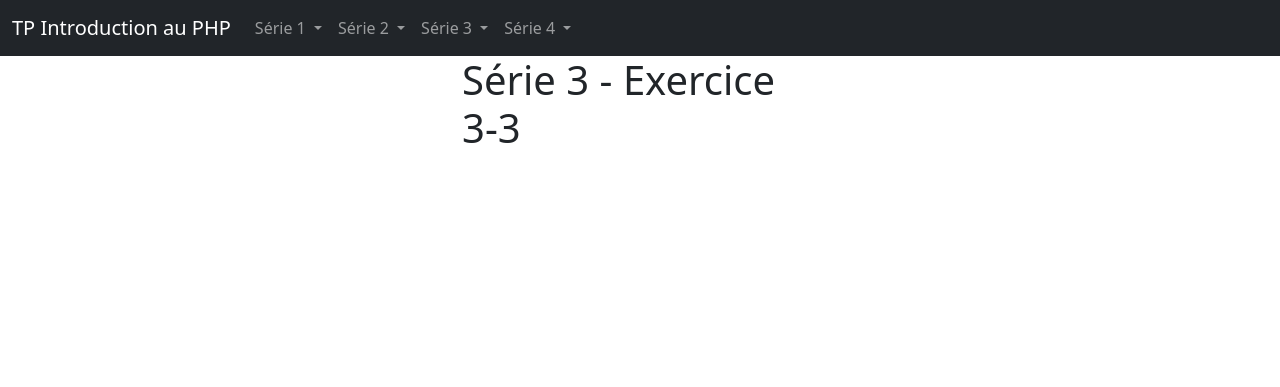
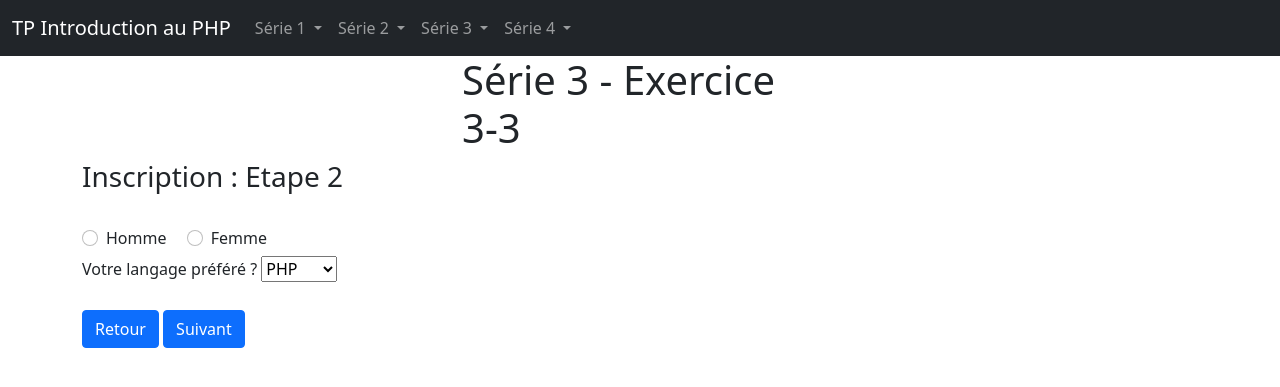
Before and after one commit to arthurmadecprevost/tp-intro-php, a PHP site: page /intro_php/serie3/exercice3-3.php?etape=2 in a window 1280 px wide. Shown: the top 387 px of the page. Run offline with PHP 8.4, Linux system fonts and the light colour scheme; the visitor is signed in with stand-in values (Sample User, id 1); some libraries are stand-ins or nearby versions.

Commit message:
Sérier 3 exo 3-3 fini

```diff
--- a/include/config.php
+++ b/include/config.php
@@ -1,8 +1,10 @@
 <?php
 
     $host="127.0.0.1";
-    $user="tp-intro-php";
-    $password="tpintrophp";
+    //$user="tp-intro-php";
+    $user="root";
+    //$password="tpintrophp";
+    $password="";
     $database="tp-intro-php";
 
     try {
--- a/serie3/exercice3-3.php
+++ b/serie3/exercice3-3.php
@@ -15,22 +15,101 @@
             </div>
         </div>
 <?php
-    if(!isset($_SESSION['num']))
+        if ($_GET['etape'] == 1 || !isset($_GET['etape']))
         {
-        $_SESSION['num'] = 1;
+?>
+        <h3>Inscription : Etape 1</h3><br>
+        <form action="exercice3-3.php?etape=2" method="post">
+            <div class="row">
+                <div class="col">
+                    <label>Prénom</label>
+                    <input type="text" class="form-control" name="first_name" placeholder="Prénom" required>
+                </div>
+                <div class="col">
+                    <label>Nom</label>
+                    <input type="text" class="form-control" name="last_name" placeholder="Prénom" required>
+                </div>
+            </div>
+            <div class="form-group">
+                <label for="exampleInputPassword1">Mot de passe</label>
+                <input type="password" class="form-control" name="password" placeholder="Password" required>
+            </div>
+            <div class="form-group">
+                <label for="exampleInputPassword1">Confirmation mot de passe</label>
+                <input type="password" class="form-control" name="confirm_password" placeholder="Password" required>
+            </div>
+            <br>
+            <button type="submit" name="suivant" class="btn btn-primary">Suivant</button>
+        </form>
+<?php
         }
-    else
+        elseif ($_GET['etape'] == 2)
         {
-        if(isset($_POST['suivant']) OR isset($_POST['valider']))
+            if (!isset($_SESSION['first_name']))
             {
-            $_SESSION['num']++;
+                $_SESSION['first_name'] = $_POST['first_name'];
+                $_SESSION['last_name'] = $_POST['last_name'];
+                $_SESSION['password'] = $_POST['password'];
+                $_SESSION['confirm_password'] = $_POST['confirm_password'];
             }
-        else
+?>
+        <h3>Inscription : Etape 2</h3><br>
+        <form action="exercice3-3.php?etape=3" method="post">
+            <div class="form-check form-check-inline">
+                <input class="form-check-input" type="radio" name="genre" id="inlineRadio1" value="homme" required>
+                <label class="form-check-label" for="inlineRadio1">Homme</label>
+            </div>
+            <div class="form-check form-check-inline">
+                <input class="form-check-input" type="radio" name="genre" id="inlineRadio2" value="femme" required>
+                <label class="form-check-label" for="inlineRadio2">Femme</label>
+            </div>
+            <div class="form-row align-items-center">
+            <div class="col-auto my-1">
+                <label class="mr-sm-2" for="inlineFormCustomSelect">Votre langage préféré ?</label>
+                <select class="custom-select mr-sm-2" id="inlineFormCustomSelect" name="language" required>
+                    <option value="php">PHP</option>
+                    <option value="java">Java</option>
+                    <option value="python">Python</option>
+                    <option value="c">C</option>
+                    <option value="cobol">Cobol</option>
+                </select>
+                </div>
+            </div>
+            <br>
+            <a href="exercice3-3.php?etape=1"><button type="button" name="retour" class="btn btn-primary">Retour</button></a>
+            <button type="submit" name="suivant" class="btn btn-primary">Suivant</button>
+        </form>
+<?php
+        }
+        elseif ($_GET['etape'] == 3)
         {
-            $_SESSION['num']--;
+            if (!isset($_SESSION_['genre']))
+            {
+                $_SESSION['genre'] = $_POST['genre'];
+                $_SESSION['language'] = $_POST['language'];
             }
+?>
+        <h3>Inscription : Etape 3</h3><br>
+        <form action="exercice3-3.php?etape=fini" method="post">
+            <div class="form-group row">
+                <label class="col-sm-2">Souhaitez-vous recevoir notre newsletter ?</label>
+                <div class="col-sm-10">
+                    <div class="form-check">
+                        <input type="checkbox" class="form-check-input" name="newsletter" id="gridCheck1" value="yes">
+                    </div>
+                </div>
+            </div>
+            <div class="form-group">
+                <label for="exampleFormControlTextarea1">Des commentaires ?</label>
+                <textarea class="form-control" name="comments" rows="3"></textarea>
+            </div>
+            <br>
+            <a href="exercice3-3.php?etape=2"><button type="button" name="retour" class="btn btn-primary">Retour</button></a>
+            <button type="submit" name="valider" class="btn btn-primary">Envoyer</button>
+        </form>
+<?php
         }
-    if(isset($_POST['valider']))
+        elseif ($_GET['etape'] == "fini")
         {
 ?>
                 <br>
@@ -67,123 +146,35 @@
 <?php
         if(!empty($_POST['newsletter']))
         {
-?>
-                <td><?= $_POST['newsletter'] ?></td>
-<?php
+            echo "<td>." . $_POST['newsletter'] . "</td>
+            </tr>";
         }
         else
         {
-?>
-                <td>No comments</td>
-            </tr>
-<?php   } ?>
+            echo "
+                <td>no</td>
+            </tr>";
+        }
+            echo "
             <tr>
-                <th>Commentaires</th>
-<?php
-        if(!empty($_POST['comments']))
+                <th>Commentaires</th>";
+        if (!empty($_POST['comments']))
         {
-?>
-                <td><?= $_POST['comments'] ?></td>
-            </tr>
-<?php
+            echo "
+                <td>" . $_POST['comments'] . "</td>
+            </tr>";
         }
         else
         {
+            echo "
+                <td>No comments</td>
+            </tr>";
+        }
+        session_destroy();
 ?>
-                <td>No comments</td>
-            </tr>
-<?php   } ?>
-
         </tbody>
     </table>
 
-<?php
-    }
-        if($_SESSION['num'] == 1)
-        {
-?>
-
-        <h3>Inscription : Etape <?php echo $_SESSION['num']?></h3><br>
-        <form action="" method="post">
-            <div class="row">
-                <div class="col">
-                    <label>Prénom</label>
-                    <input type="text" class="form-control" name="first_name" placeholder="Prénom" required>
-                </div>
-                <div class="col">
-                    <label>Nom</label>
-                    <input type="text" class="form-control" name="last_name" placeholder="Prénom" required>
-                </div>
-            </div>
-            <div class="form-group">
-                <label for="exampleInputPassword1">Mot de passe</label>
-                <input type="password" class="form-control" name="password" placeholder="Password" required>
-            </div>
-            <div class="form-group">
-                <label for="exampleInputPassword1">Confirmation mot de passe</label>
-                <input type="password" class="form-control" name="confirm_password" placeholder="Password" required>
-            </div>
-            <br>
-            <button type="submit" name="suivant" class="btn btn-primary">Suivant</button>
-        </form>
-<?php
-        }
-        else if($_SESSION['num'] == 2)
-        {
-            $_SESSION['first_name'] = $_POST['first_name'];
-            $_SESSION['last_name'] = $_POST['last_name'];
-            $_SESSION['password'] = $_POST['password'];
-            $_SESSION['confirm_password'] = $_POST['confirm_password'];
-?>
-        <h3>Inscription : Etape <?php echo $_SESSION['num']?></h3><br>
-        <form action="" method="post">
-            <div class="form-check form-check-inline">
-                <input class="form-check-input" type="radio" name="genre" id="inlineRadio1" value="homme" required>
-                <label class="form-check-label" for="inlineRadio1">Homme</label>
-            </div>
-            <div class="form-check form-check-inline">
-                <input class="form-check-input" type="radio" name="genre" id="inlineRadio2" value="femme" required>
-                <label class="form-check-label" for="inlineRadio2">Femme</label>
-            </div>
-            <div class="form-row align-items-center">
-            <div class="col-auto my-1">
-                <label class="mr-sm-2" for="inlineFormCustomSelect">Votre langage préféré ?</label>
-                <select class="custom-select mr-sm-2" id="inlineFormCustomSelect" name="language" required>
-                    <option value="php">PHP</option>
-                    <option value="java">Java</option>
-                    <option value="python">Python</option>
-                    <option value="c">C</option>
-                    <option value="cobol">Cobol</option>
-                </select>
-                </div>
-            </div>
-            <br>
-            <button type="submit" name="suivant" class="btn btn-primary">Suivant</button>
-        </form>
-<?php
-        }
-        else if($_SESSION['num'] == 3)
-        {
-            $_SESSION['genre'] = $_POST['genre'];
-            $_SESSION['language'] = $_POST['language'];
-?>
-        <h3>Inscription : Etape <?php echo $_SESSION['num']?></h3><br>
-        <form action="" method="post">
-            <div class="form-group row">
-                <label class="col-sm-2">Souhaitez-vous recevoir notre newsletter ?</label>
-                <div class="col-sm-10">
-                    <div class="form-check">
-                        <input type="checkbox" class="form-check-input" name="newsletter" id="gridCheck1" value="yes" required>
-                    </div>
-                </div>
-            </div>
-            <div class="form-group">
-                <label for="exampleFormControlTextarea1">Des commentaires ?</label>
-                <textarea class="form-control" name="comments" rows="3"></textarea>
-            </div>
-            <br>
-            <button type="submit" name="valider" class="btn btn-primary">Envoyer</button>
-        </form>
 <?php
         }
 ?>
--- a/template/header.php
+++ b/template/header.php
@@ -62,7 +62,7 @@
                     <li><a class="dropdown-item" href="<?= $URL_base ?>/serie3/exercice2.php">Exercice 2</a></li>
                     <li><a class="dropdown-item" href="<?= $URL_base ?>/serie3/exercice3-1.php">Exercice 3-1</a></li>
                     <li><a class="dropdown-item" href="<?= $URL_base ?>/serie3/exercice3-2.php">Exercice 3-2</a></li>
-                    <li><a class="dropdown-item" href="<?= $URL_base ?>/serie3/exercice3-3.php">Exercice 3-3</a></li>
+                    <li><a class="dropdown-item" href="<?= $URL_base ?>/serie3/exercice3-3.php?etape=1">Exercice 3-3</a></li>
                     <li><a class="dropdown-item" href="<?= $URL_base ?>/serie3/exercice4.php">Exercice 4</a></li>
                 </ul>
             </li>
```
Lines whose indentation alone changed are shown as unchanged.
